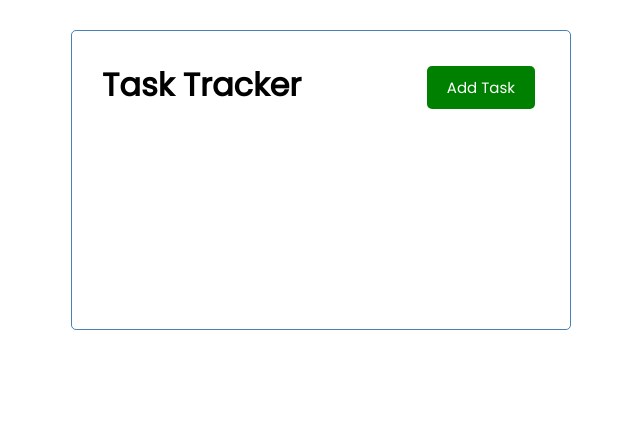
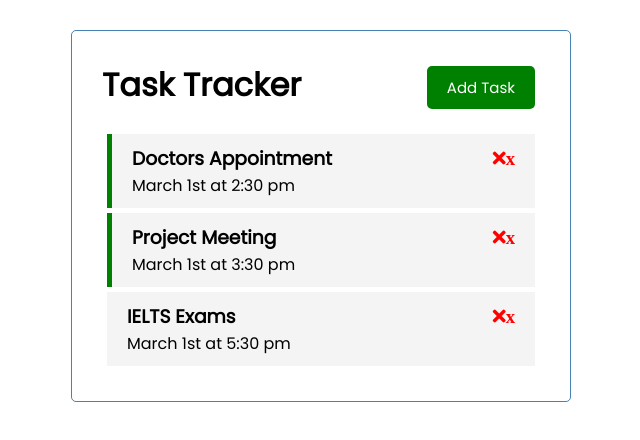
Before and after one commit to Cyebukayire/Task-Tracker, a Vue app: page / in a window 1280 px wide. Shown: the top 440 px of the page, without its empty margins (319-959 px from the left). Built offline with nearby package versions, Linux system fonts and the light colour scheme.

Commit message:
Add deleteTask

```diff
--- a/public/index.html
+++ b/public/index.html
@@ -1,10 +1,14 @@
 <!DOCTYPE html>
 <html lang="">
   <head>
-    <meta charset="utf-8">
-    <meta http-equiv="X-UA-Compatible" content="IE=edge">
-    <meta name="viewport" content="width=device-width,initial-scale=1.0">
-    <link rel="icon" href="<%= BASE_URL %>favicon.ico">
+    <meta charset="utf-8" />
+    <meta http-equiv="X-UA-Compatible" content="IE=edge" />
+    <meta name="viewport" content="width=device-width,initial-scale=1.0" />
+    <link
+      rel="stylesheet"
+      href="https://cdnjs.cloudflare.com/ajax/libs/font-awesome/5.15.2/css/all.min.css"
+    />
+    <link rel="icon" href="<%= BASE_URL %>favicon.ico" />
     <title><%= htmlWebpackPlugin.options.title %></title>
   </head>
   <body>
--- a/src/App.vue
+++ b/src/App.vue
@@ -1,16 +1,56 @@
 <template>
   <div class="container">
     <Header title="Task Tracker"/>
+    <Tasks @delete-task="deleteTask" :tasks="tasks"/>
   </div>
 </template>
 
 <script>
 import Header from './components/Header'
+import Tasks from './components/Tasks'
 
 export default {
   name: 'App',
   components: {
-    Header
+    Header,
+    Tasks
+  },
+
+  data(){
+    return {
+      tasks: []
+    }
+  },
+
+  methods: {
+    deleteTask(id) {
+      if(confirm('Are you sure?')) {
+      this.tasks = this.tasks.filter((task) => task.id !== id)
+      }
+    }
+  },
+
+  created() {
+    this.tasks = [
+      {
+        id: 1,
+        text: 'Doctors Appointment',
+        day: 'March 1st at 2:30 pm',
+        reminder: true,
+      },
+      {
+        id: 2,
+        text: 'Project Meeting',
+        day: 'March 1st at 3:30 pm',
+        reminder: true,
+      },
+      {
+        id: 3,
+        text: 'IELTS Exams',
+        day: 'March 1st at 5:30 pm',
+        reminder: false,
+      },
+    ]
   }
 }
 </script>
--- a/src/components/Button.vue
+++ b/src/components/Button.vue
@@ -1,13 +1,19 @@
 <template>
-<button :style="{background: color}" class="btn">{{ text }}</button>
+<button @click="onClick()" :style="{background: color}" class="btn">{{ text }}</button>
 </template>
 
 <script>
 export default {
+    methods: {
+    onClick() {
+    console.log("Button Clicked");
+    }
+},
     name: 'Button',
     props: {
         text: String,
         color: String,
-    }
+    },
 }
+
 </script>
--- /dev/null
+++ b/src/components/Task.vue
@@ -0,0 +1,48 @@
+<template>
+    <div :class="[task.reminder ? 'reminder' :
+    '', 'task']">
+        <h3>{{ task.text }}
+            <i @click="onDelete(task.id)" class="fas fa-times">x</i>
+        </h3>
+        <p>{{ task.day }}</p>
+    </div>
+</template>
+
+<script>
+    export default {
+
+        methods: {
+            onDelete(id) {
+                this.$emit('delete-task', id)
+            },
+        },
+
+        name: 'Task',
+        props: {
+            task: Object,
+        }
+    }
+</script>
+
+<style scope>
+.fas {
+    color: red;
+}
+
+.task {
+    background:  #f4f4f4;
+    margin: 5px;
+    padding: 10px 20px;
+    cursor: pointer;
+}
+
+.task.reminder {
+    border-left: 5px solid green;
+}
+
+.task h3 {
+    display: flex;
+    align-items: center;
+    justify-content: space-between;
+}
+</style>
--- /dev/null
+++ b/src/components/Tasks.vue
@@ -0,0 +1,23 @@
+<template>
+    <div :key="task.id" v-for="task in tasks">
+        <Task @delete-task="$emit('delete-task', task.id)" :task="task" />
+    </div>
+</template>
+
+<script>
+    import Task from './Task'
+
+    export default {
+        name: 'Tasks',
+        props: {
+            tasks: Array
+        },
+
+        components: {
+            Task,
+        },
+
+        emits: ['delete-task']
+    }
+
+</script>
```
